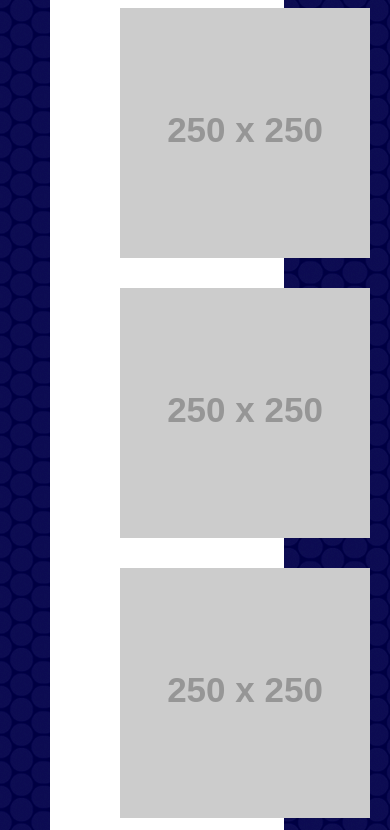
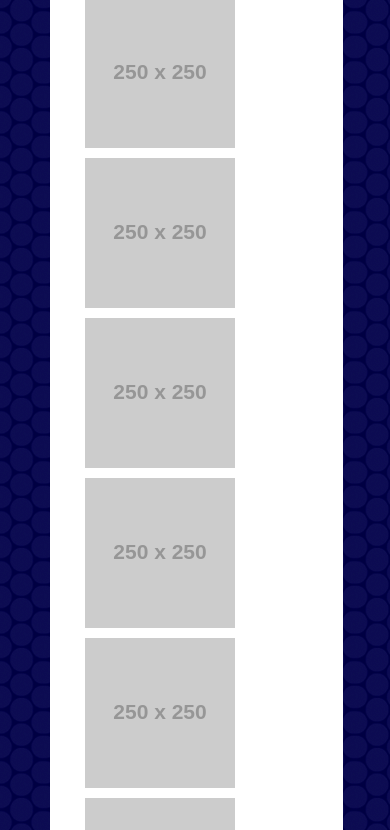
Before and after one commit to Jacobn88/Portfolio, a plain HTML site: page portfolio.html in a window 390 px wide. Shown: the part 240-1070 px from the top of the page. Drawn offline with nearby package versions, Linux system fonts and the light colour scheme; placeholder pictures from the web are drawn by us.

Commit message:
added media querys to porfolio.html

```diff
--- a/portfolio.html
+++ b/portfolio.html
@@ -32,11 +32,11 @@
             width: 60%
         }
         img {
-            margin:15px;
-            padding-left: 30px;
+            margin:5px;
+            padding-left: 5px;
             }
         h1 {
-            text-align: center;
+
             border-bottom: 1px solid rgb(146, 144, 144);
         }
         footer {
@@ -44,6 +44,21 @@
             border-top: 10px solid #010145;
             background-color: white;
             height: 50px;
+        }
+        @media screen and (max-width: 460px) {
+
+  .container {
+      width:75%;
+  }
+  img {
+
+  }
+        }
+        @media screen and (max-width: 1030px)  {
+            img {
+                max-width: 150x;
+                max-height: 150px;
+            }
         }
     </style>
 </head>
```
